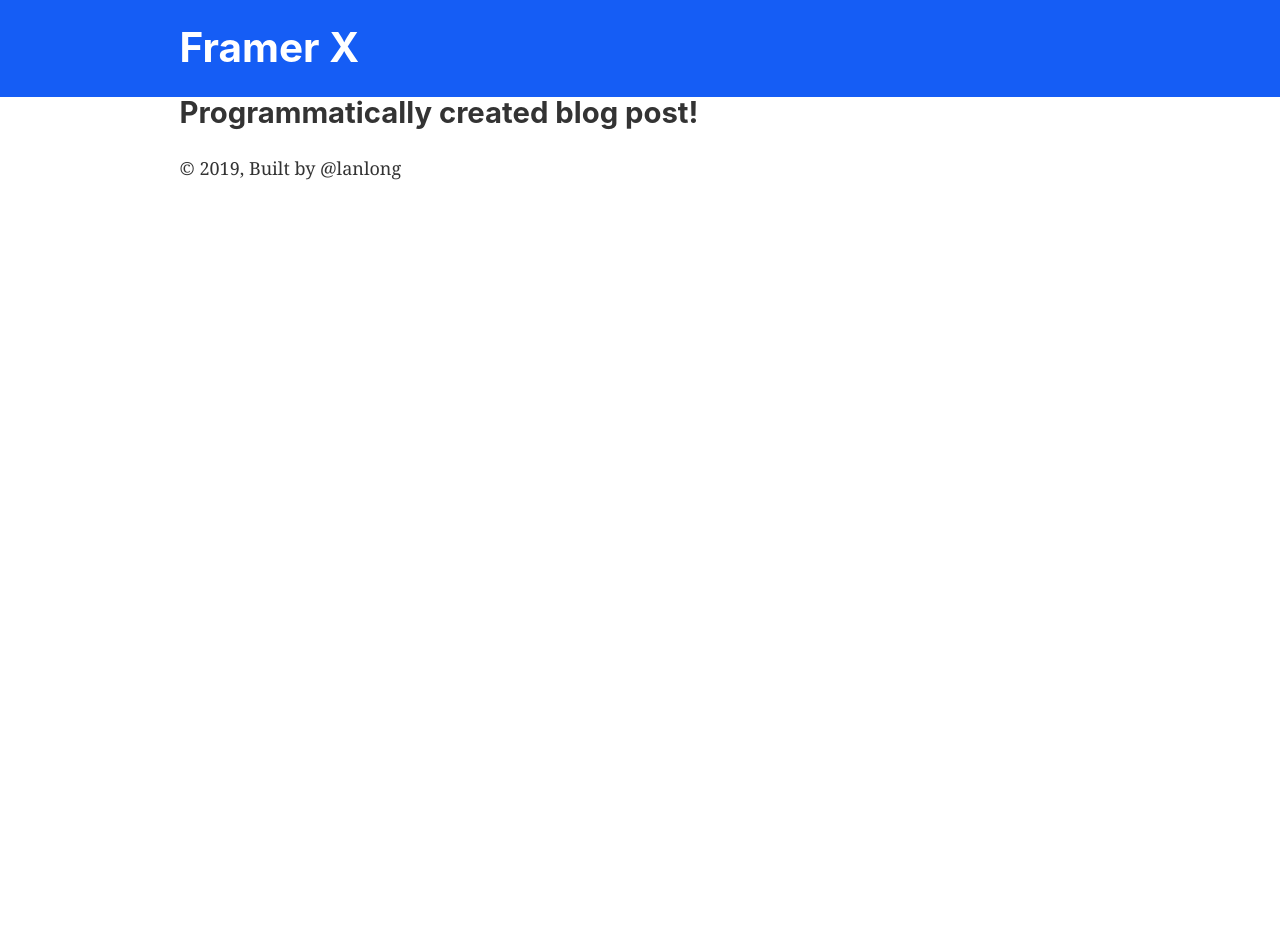
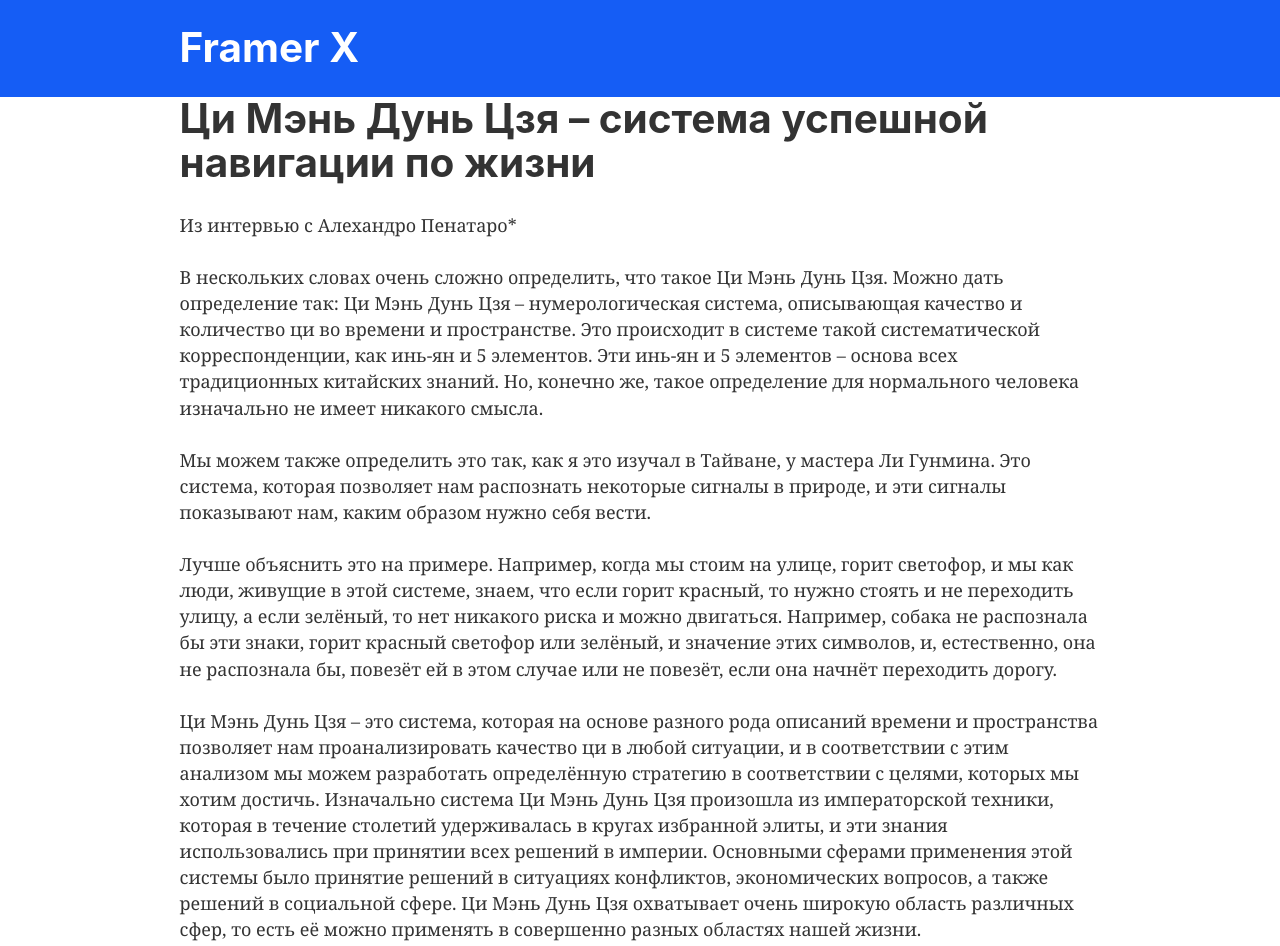
Before and after one commit to LanaLong/framerxru, a Gatsby site: page /posts/post001/ in a window 1280 px wide. Shown: the top 946 px of the page. Before the commit the page ends 800 px from the top, so only its background shows below. Built offline with nearby package versions, Linux system fonts and the light colour scheme; Gatsby itself is replaced by a stand-in of ours.

Commit message:
post page create

```diff
--- a/src/templates/post-template.js
+++ b/src/templates/post-template.js
@@ -1,8 +1,23 @@
 import React from "react"
+import { graphql } from "gatsby"
 import Layout from "../components/layout"
 
-export default () => (
+const PostTemplate = ({ data: post }) => (
   <Layout>
-    <h2>Programmatically created blog post!</h2>
+    <h1>{post.markdownRemark.frontmatter.title}</h1>
+    <div dangerouslySetInnerHTML={{ __html: post.markdownRemark.html }} />
   </Layout>
 )
+
+export const query = graphql`
+  query($slug: String!) {
+    markdownRemark(fields: { slug: { eq: $slug } }) {
+      html
+      frontmatter {
+        title
+      }
+    }
+  }
+`
+
+export default PostTemplate
```
